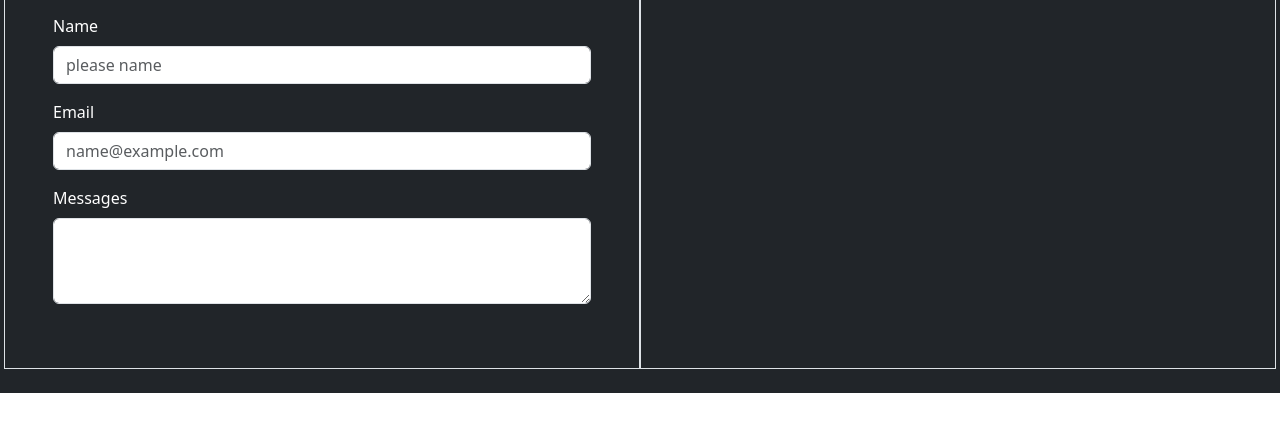
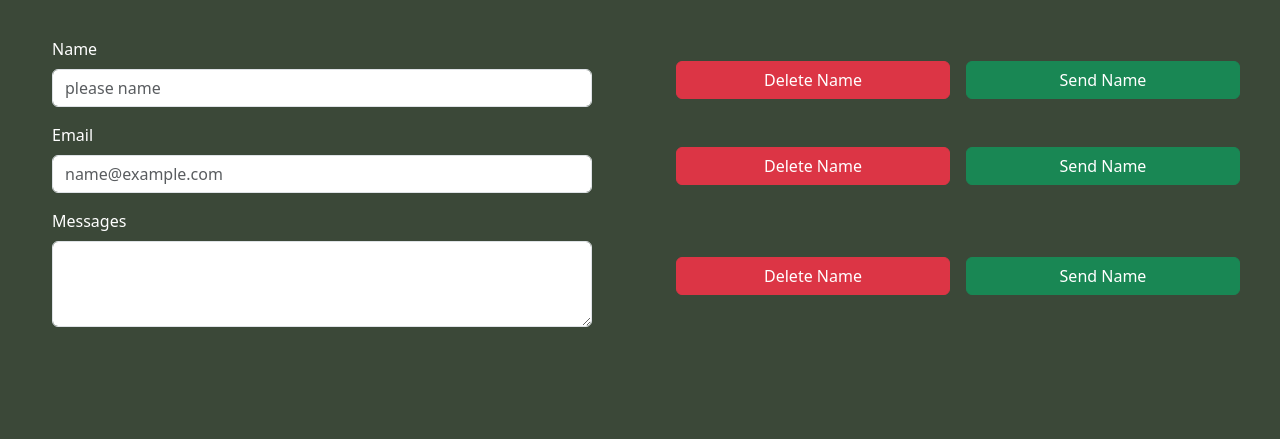
Before and after one commit to ImranRH321/local_storage_-challenge, a plain HTML site: page index.html in a window 1280 px wide. Shown: the part 357-800 px from the top of the page. Drawn offline with nearby package versions, Linux system fonts and the light colour scheme.

Commit message:
same-designe

```diff
--- a/index.html
+++ b/index.html
@@ -12,13 +12,15 @@
       integrity="sha384-KK94CHFLLe+nY2dmCWGMq91rCGa5gtU4mk92HdvYe+M/SXH301p5ILy+dN9+nJOZ"
       crossorigin="anonymous"
     />
-
     <style>
       .deep {
         border: 20px solid slateblue;
         padding: 30px;
         width: 200px;
         text-align: center;
+      }
+      .customBg {
+        background-color: rgba(22, 37, 18, 0.84);
       }
     </style>
   </head>
@@ -35,44 +37,86 @@
     </aside>
 
     <!-- challenge 3  -->
-    <section class="level-3 bg-dark text-white p-3 py-4">
+    <section class="level-3 customBg text-white p-3 py-5">
       <h1 class="text-center">Please Contact me</h1>
       <div class="row">
-        <div class="col-12 col-md-6 border p-5">
+        <div class="col-12 col-md-6  p-5">
           <div class="mb-3">
-            <label for="exampleFormControlInput1" class="form-label"
-              >Name</label
-            >
+            <label for="name" class="form-label">Name</label>
             <input
+              id="name"
               type="text"
               class="form-control"
-              id="exampleFormControlInput1"
               placeholder="please name"
             />
           </div>
           <div class="mb-3">
-            <label for="exampleFormControlInput1" class="form-label"
-              >Email</label
-            >
+            <label for="email" class="form-label">Email</label>
             <input
+              id="email"
               type="email"
               class="form-control"
-              id="exampleFormControlInput1"
               placeholder="name@example.com"
             />
           </div>
           <div class="mb-3">
-            <label for="exampleFormControlTextarea1" class="form-label"
-              >Messages</label
-            >
-            <textarea
-              class="form-control"
-              id="exampleFormControlTextarea1"
-              rows="3"
-            ></textarea>
+            <label for="textFlied" class="form-label">Messages</label>
+            <textarea id="textFlied" class="form-control" rows="3"></textarea>
           </div>
         </div>
-        <div class="col-12 col-md-6 border">aa</div>
+        <div class="col-12 col-md-6 pt-5">
+          <!-- 1 -->
+          <div class="d-flex m-4 gap-3">
+            <button
+              id="deletedName_btn"
+              type="button"
+              class="btn btn-danger w-50"
+            >
+              Delete Name
+            </button>
+            <button
+              id="sendName_btn"
+              type="button"
+              class="btn btn-success w-50"
+            >
+              Send Name
+            </button>
+          </div>
+          <!-- 2 -->
+          <div class="d-flex m-4 gap-3 pt-4">
+            <button
+              id="deletedEmail_btn"
+              type="button"
+              class="btn btn-danger w-50"
+            >
+              Delete Name
+            </button>
+            <button
+              id="sendEmail_btn"
+              type="button"
+              class="btn btn-success w-50"
+            >
+              Send Name
+            </button>
+          </div>
+          <!-- 3 -->
+          <div class="d-flex m-4 gap-3 pt-5">
+            <button
+              id="deleteMessage_btn"
+              type="button"
+              class="btn btn-danger w-50"
+            >
+              Delete Name
+            </button>
+            <button
+              id="sendMessages_btn"
+              type="button"
+              class="btn btn-success w-50"
+            >
+              Send Name
+            </button>
+          </div>
+        </div>
       </div>
     </section>
 
--- a/local.js
+++ b/local.js
@@ -64,3 +64,15 @@ const loadData = () => {
 };
 loadData();
 // ***********************
+
+// chalanges 3
+// ==========================
+
+const tag = (id) => {
+  document.getElementById(id);
+};
+
+const nameDelete = tag("deletedName_btn");
+const nameSend = tag("sendName_btn");
+
+console.log(nameDelete, nameSend);
```
